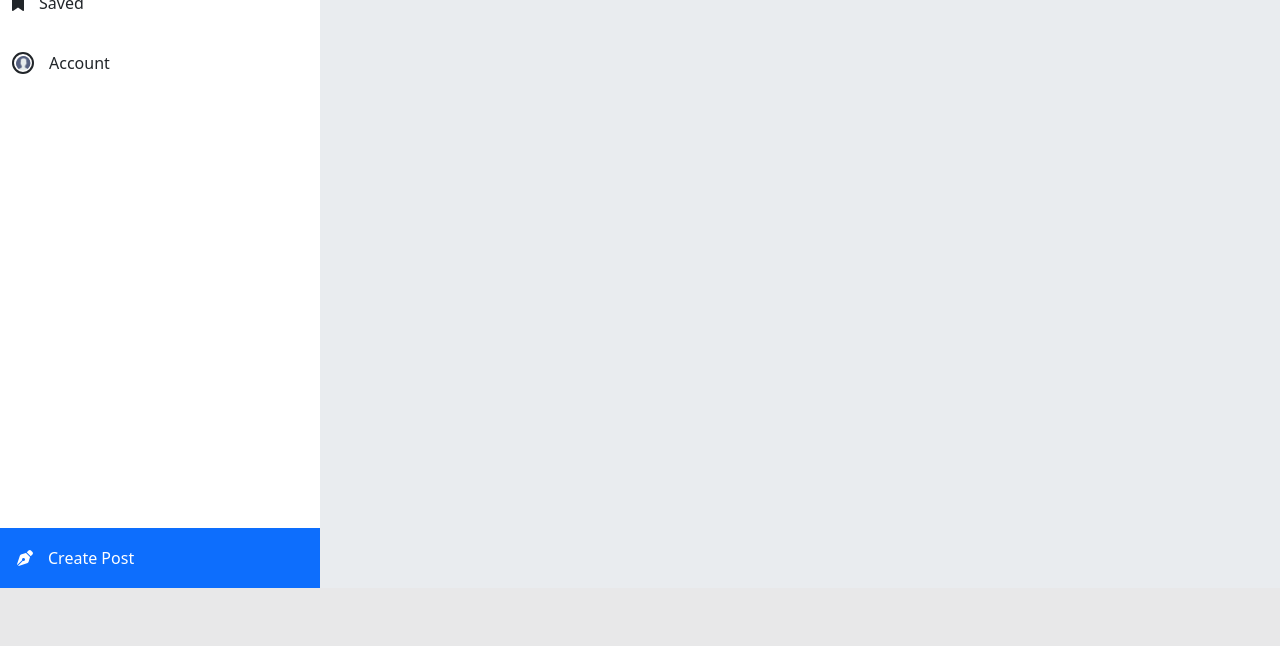
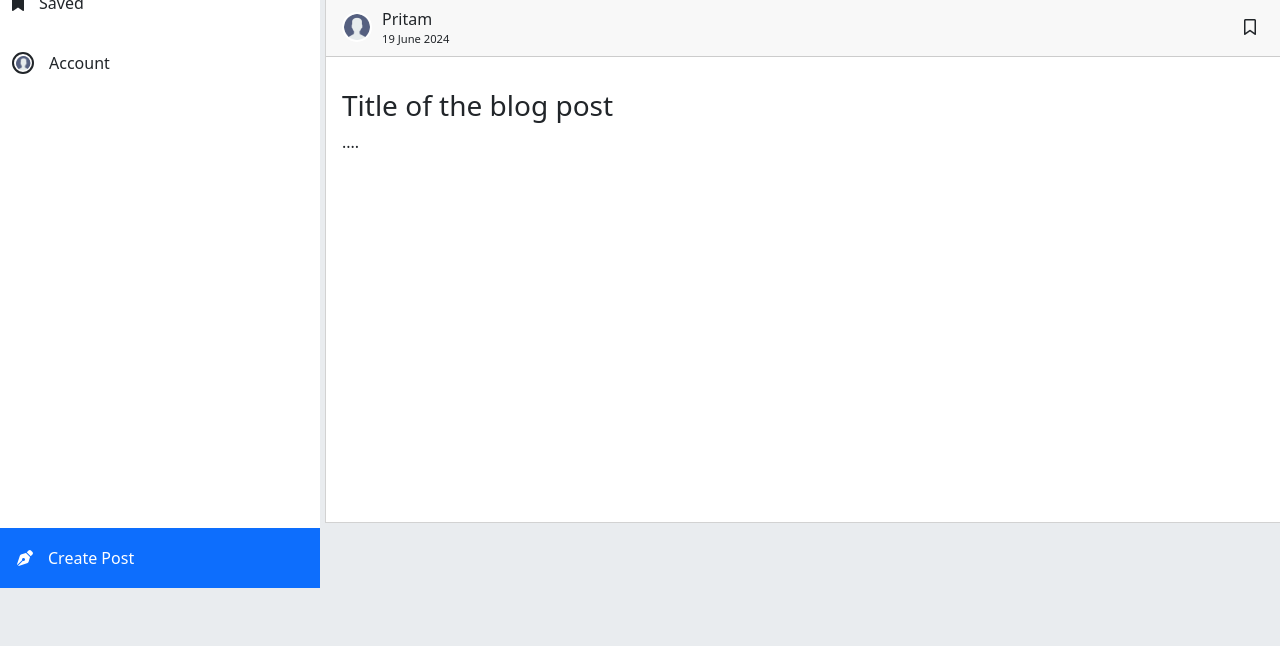
Before and after one commit to pritamjswl/wordglimpse, a Flask app: page / in a window 1280 px wide, after a click on "Recent". Shown: the part 212-858 px from the top of the page. Before the commit the page ends 800 px from the top, so only its background shows below. Run offline with Flask 3, Linux system fonts and the light colour scheme; some libraries are stand-ins or nearby versions.

Commit message:
Completed swiper

```diff
--- a/app.py
+++ b/app.py
@@ -6,3 +6,6 @@ app = Flask(__name__)
 @app.route("/")
 def index():
     return render_template("index.html")
+
+if __name__ == "__main__":
+    app.run(debug=True)
--- a/static/css/styles.css
+++ b/static/css/styles.css
@@ -38,15 +38,16 @@ html, body, .tab-content, .tab-pane, .swiper-container {
     width: 100%;
 }
 
-.swiper-wrapper {
-    position: relative;
-}
 /* ===== CARD ===== */
 .swiper-slide {
     width: 100%;
     height: 100%;
+    padding-top: 60px;
+    padding-bottom: 65px;
 }
 .card {
+    width: 100%;
+    height: 100%;
     border-radius: 0;
 }
 .card > img {
--- a/templates/layout.html
+++ b/templates/layout.html
@@ -52,7 +52,6 @@
             <div class="swiper-container">
                 <div class="swiper-wrapper">
 
-
                     <div class="swiper-slide">
                         <div class="card">
                             <img src="/static/image/preview.jpg" class="card-img-top" alt="...">
@@ -103,7 +102,55 @@
 
         <!-- Recent Tab -->
         <div class="tab-pane fade" id="nav-recent" role="tabpanel" aria-labelledby="nav-recent-tab" tabindex="0">
+            <div class="swiper-container">
+                <div class="swiper-wrapper">
 
+                    <div class="swiper-slide">
+                        <div class="card">
+                            <img src="/static/image/preview.jpg" class="card-img-top" alt="...">
+                            <div class="card-header">
+                                <div class="card-header-left">
+                                    <img src="/static/image/user.png" class="avatar-img" alt="Brand">
+                                    <div class="card-info">
+                                        <span class="name">Pritam</span>
+                                        <span class="date">19 June 2024</span>
+                                    </div>
+                                </div>
+                                <button class="btn" data-bs-toggle="modal" data-bs-target="#readListModal"><i class="fa-regular fa-bookmark"></i></button>
+                            </div>
+                            <div class="card-body">
+                                <p class="card-text">
+                                    <h3>Title of the blog post</h3>
+                                    ....
+                                </p>
+                            </div>
+                        </div>
+                    </div>
+
+                    <div class="swiper-slide">
+                        <div class="card">
+                            <img src="/static/image/preview.jpg" class="card-img-top" alt="...">
+                            <div class="card-header">
+                                <div class="card-header-left">
+                                    <img src="/static/image/user.png" class="avatar-img" alt="Brand">
+                                    <div class="card-info">
+                                        <span class="name">Fatima</span>
+                                        <span class="date">19 June 2024</span>
+                                    </div>
+                                </div>
+                                <button class="btn" data-bs-toggle="modal" data-bs-target="#readListModal"><i class="fa-regular fa-bookmark"></i></button>
+                            </div>
+                            <div class="card-body">
+                                <p class="card-text">
+                                    <h3>Title of the blog post</h3>
+                                    ....
+                                </p>
+                            </div>
+                        </div>
+                    </div>
+
+                </div>
+            </div>
         </div>
 
         <!-- Saved Tab -->
```
